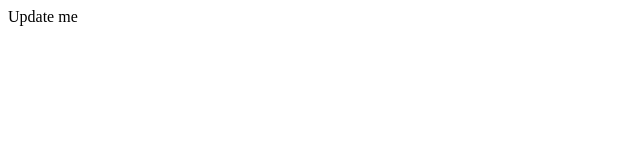
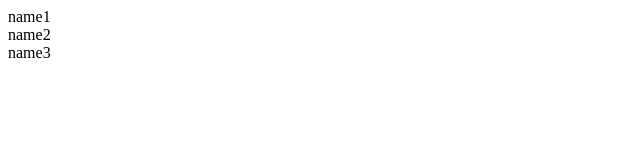
Before and after one commit to lokhmakov/mentoring, a React (Create React App) app: page / in a window 1280 px wide. Shown: the top 160 px of the page, without its empty margins (0-640 px from the left). Built offline with nearby package versions, Linux system fonts and the light colour scheme.

Commit message:
Ronak Sonigara

```diff
--- a/src/2020-02-18/ronak-sonigara.tsx
+++ b/src/2020-02-18/ronak-sonigara.tsx
@@ -1,19 +1,38 @@
 import {render} from 'react-dom'
 import * as React from 'react'
 
+const wait = s => new Promise(rs => setTimeout(rs, s * 1000))
+
+async function query() {
+  await wait(3)
+  return [
+    {id: 1, name: `name1`},
+    {id: 2, name: `name2`},
+    {id: 3, name: `name3`},
+  ]
+}
+
 function App() {
-  const [state, setState] = React.useState([`first`, `second`])
-
-  console.log(`state`, state)
+  const [state, setState] = React.useState([{id: `0`, name: `name0`}])
+  const [isLoading, setLoading] = React.useState(false)
 
   React.useEffect(() => {
-    setState([`Update me`])
+    async function fetch() {
+      setLoading(true)
+      const list = await query()
+      setState(list)
+      setLoading(false)
+    }
+
+    fetch()
   }, [])
+
+  if (isLoading) return `isLoading`
 
   return (
     <div>
-      {state.map((name, key) => (
-        <div key={key}>{name}</div>
+      {state.map(({id, name}) => (
+        <div key={id}>{name}</div>
       ))}
     </div>
   )
```
